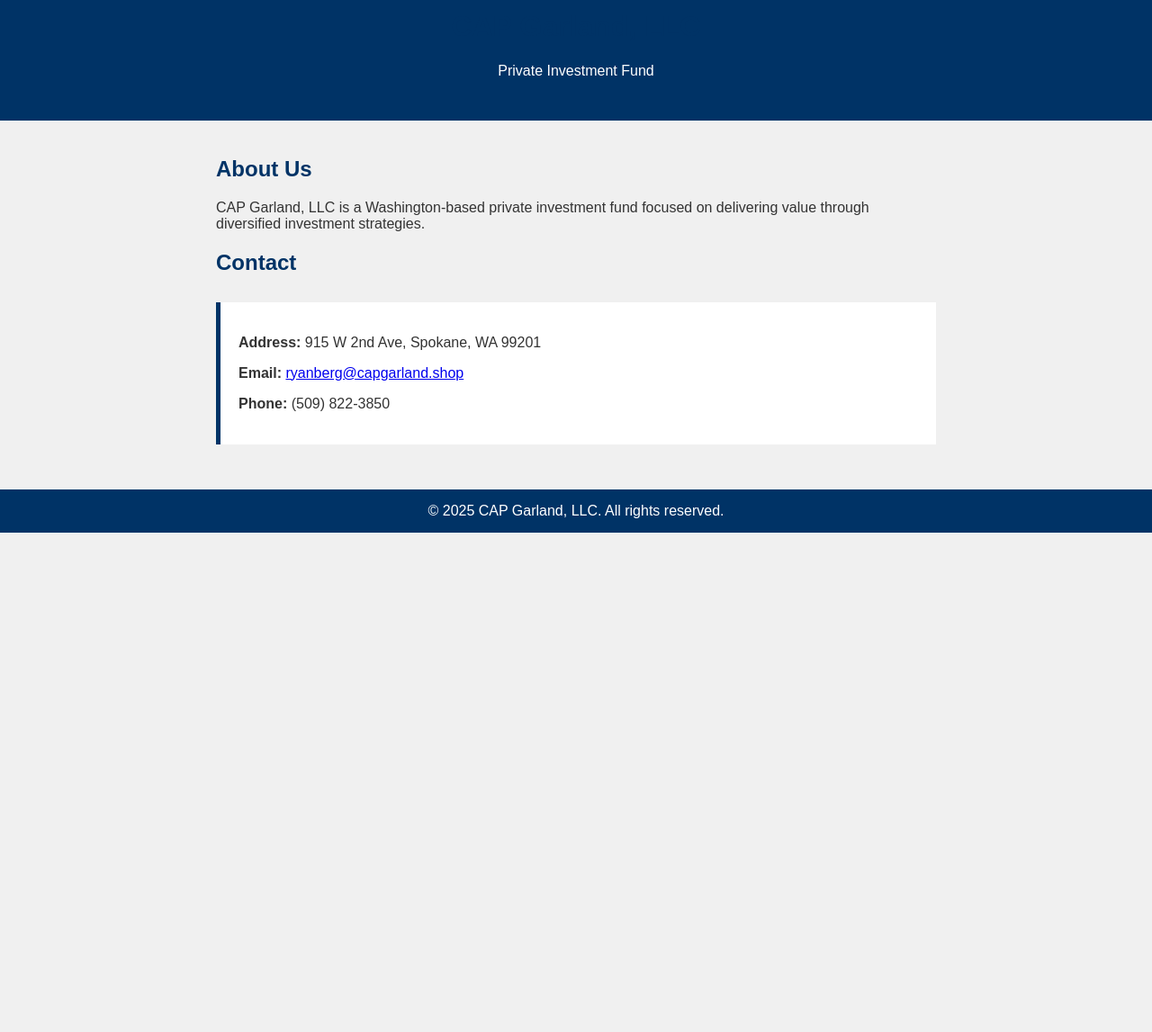
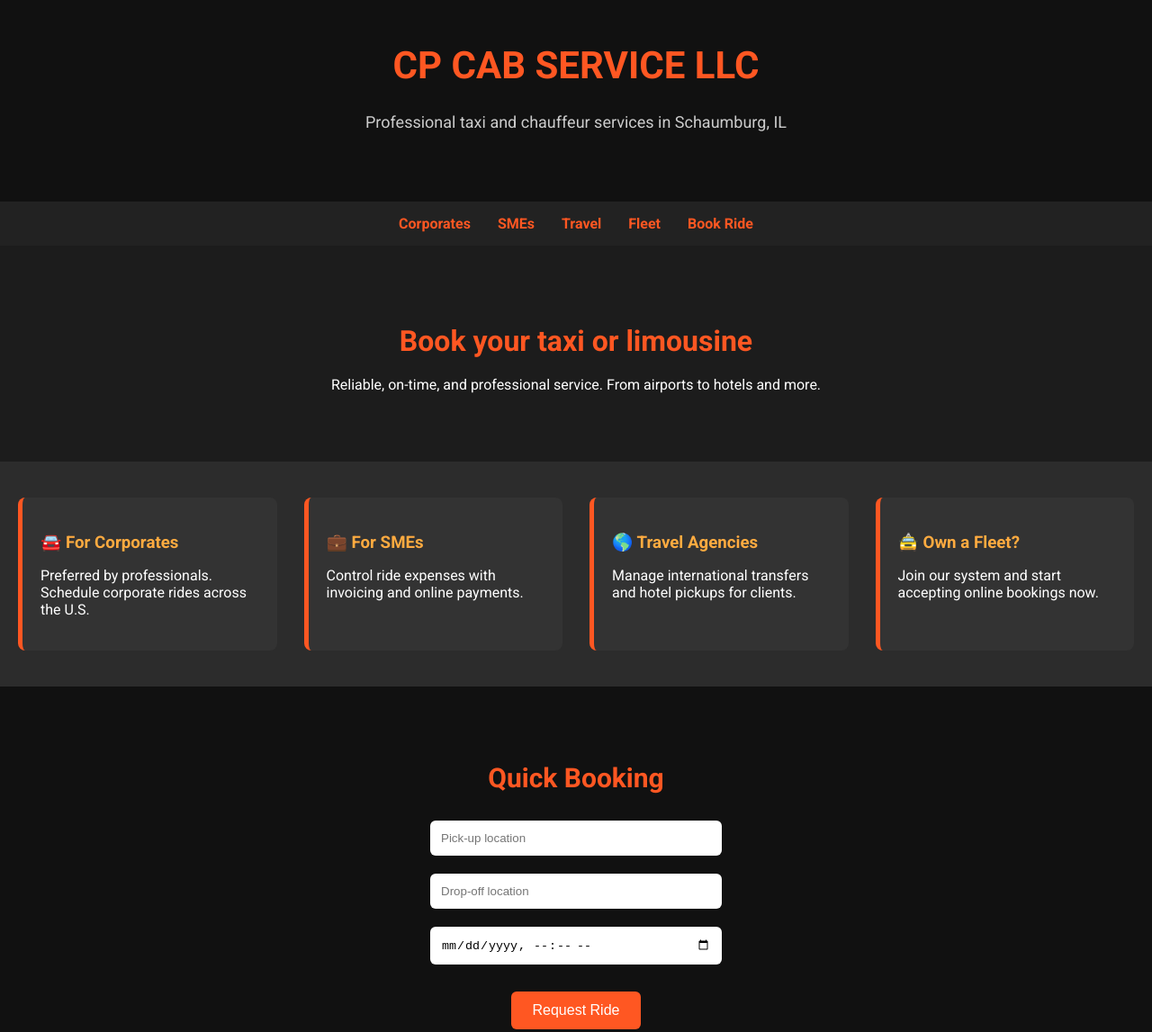
Before and after one commit to ryan3099/CPCABSERVICE-, a plain HTML site: page index.html in a window 1280 px wide. Shown: the part 40-1187 px from the top of the page at 90% size. Before the commit the page ends 800 px from the top, so only its background shows below. Drawn offline with Linux system fonts and the light colour scheme.

Commit message:
index.html

```diff
--- a/index.html
+++ b/index.html
@@ -1,67 +1,175 @@
-
 <!DOCTYPE html>
 <html lang="en">
 <head>
   <meta charset="UTF-8" />
   <meta name="viewport" content="width=device-width, initial-scale=1.0" />
-  <title>CAP Garland, LLC</title>
+  <title>CP CAB SERVICE LLC</title>
+  <link href="https://fonts.googleapis.com/css2?family=Roboto:wght@400;700&display=swap" rel="stylesheet">
   <style>
     body {
-      font-family: Arial, sans-serif;
       margin: 0;
-      padding: 0;
-      background-color: #f0f0f0;
-      color: #333;
+      font-family: 'Roboto', sans-serif;
+      background-color: #1c1c1c;
+      color: #fff;
     }
+
     header {
-      background-color: #003366;
-      color: white;
-      padding: 30px 20px;
+      background-color: #111;
+      padding: 60px 20px;
       text-align: center;
     }
-    section {
-      max-width: 800px;
-      margin: 40px auto;
-      padding: 0 20px;
+
+    header h1 {
+      font-size: 42px;
+      color: #ff5722;
     }
-    h1, h2 {
-      color: #003366;
+
+    header p {
+      font-size: 18px;
+      color: #ccc;
     }
-    .contact {
-      background: #fff;
+
+    nav {
+      background-color: #222;
+      display: flex;
+      justify-content: center;
+      gap: 30px;
+      padding: 15px 0;
+    }
+
+    nav a {
+      color: #ff5722;
+      text-decoration: none;
+      font-weight: bold;
+    }
+
+    .intro {
+      text-align: center;
+      padding: 60px 20px;
+    }
+
+    .intro h2 {
+      font-size: 32px;
+      margin-bottom: 20px;
+      color: #ff5722;
+    }
+
+    .features {
+      display: grid;
+      grid-template-columns: repeat(auto-fit, minmax(220px, 1fr));
+      gap: 30px;
+      padding: 40px 20px;
+      background-color: #2c2c2c;
+    }
+
+    .feature-box {
+      background-color: #333;
       padding: 20px;
-      border-left: 5px solid #003366;
-      margin-top: 30px;
+      border-left: 5px solid #ff5722;
+      border-radius: 8px;
     }
+
+    .feature-box h3 {
+      color: #ffab40;
+      margin-bottom: 10px;
+    }
+
+    .booking {
+      background-color: #111;
+      padding: 60px 20px;
+      text-align: center;
+    }
+
+    .booking h2 {
+      font-size: 30px;
+      color: #ff5722;
+      margin-bottom: 20px;
+    }
+
+    .booking input {
+      width: 300px;
+      padding: 12px;
+      margin: 10px;
+      border: none;
+      border-radius: 6px;
+    }
+
+    .booking button {
+      background-color: #ff5722;
+      color: white;
+      border: none;
+      padding: 12px 24px;
+      border-radius: 6px;
+      font-size: 16px;
+      margin-top: 20px;
+      cursor: pointer;
+    }
+
     footer {
-      background-color: #003366;
-      color: white;
+      background-color: #111;
       text-align: center;
-      padding: 15px;
-      margin-top: 50px;
+      padding: 30px;
+      font-size: 14px;
+      color: #888;
+    }
+
+    a {
+      color: #ffab40;
     }
   </style>
 </head>
 <body>
+
   <header>
-    <h1>CAP Garland, LLC</h1>
-    <p>Private Investment Fund</p>
+    <h1>CP CAB SERVICE LLC</h1>
+    <p>Professional taxi and chauffeur services in Schaumburg, IL</p>
   </header>
 
-  <section>
-    <h2>About Us</h2>
-    <p>CAP Garland, LLC is a Washington-based private investment fund focused on delivering value through diversified investment strategies.</p>
+  <nav>
+    <a href="#corporates">Corporates</a>
+    <a href="#smes">SMEs</a>
+    <a href="#travel">Travel</a>
+    <a href="#fleet">Fleet</a>
+    <a href="#book">Book Ride</a>
+  </nav>
 
-    <h2>Contact</h2>
-    <div class="contact">
-      <p><strong>Address:</strong> 915 W 2nd Ave, Spokane, WA 99201</p>
-      <p><strong>Email:</strong> <a href="mailto:ryanberg@capgarland.shop">ryanberg@capgarland.shop</a></p>
-      <p><strong>Phone:</strong> (509) 822-3850</p>
+  <section class="intro">
+    <h2>Book your taxi or limousine</h2>
+    <p>Reliable, on-time, and professional service. From airports to hotels and more.</p>
+  </section>
+
+  <section class="features" id="corporates">
+    <div class="feature-box">
+      <h3>🚘 For Corporates</h3>
+      <p>Preferred by professionals. Schedule corporate rides across the U.S.</p>
+    </div>
+    <div class="feature-box" id="smes">
+      <h3>💼 For SMEs</h3>
+      <p>Control ride expenses with invoicing and online payments.</p>
+    </div>
+    <div class="feature-box" id="travel">
+      <h3>🌎 Travel Agencies</h3>
+      <p>Manage international transfers and hotel pickups for clients.</p>
+    </div>
+    <div class="feature-box" id="fleet">
+      <h3>🚖 Own a Fleet?</h3>
+      <p>Join our system and start accepting online bookings now.</p>
     </div>
   </section>
 
+  <section class="booking" id="book">
+    <h2>Quick Booking</h2>
+    <input type="text" placeholder="Pick-up location" /><br />
+    <input type="text" placeholder="Drop-off location" /><br />
+    <input type="datetime-local" /><br />
+    <button>Request Ride</button>
+  </section>
+
   <footer>
-    &copy; 2025 CAP Garland, LLC. All rights reserved.
+    <p>Address: 1374 7 Pines Rd, APT A2, Schaumburg, IL 60193, USA</p>
+    <p>Email: <a href="mailto:patel@cpcabservicellc.in.net">patel@cpcabservicellc.in.net</a> | Phone: <a href="tel:+16364078432">(636) 407-8432</a></p>
+    <p>&copy; 2025 CP CAB SERVICE LLC. All rights reserved.</p>
   </footer>
+
 </body>
 </html>
```
